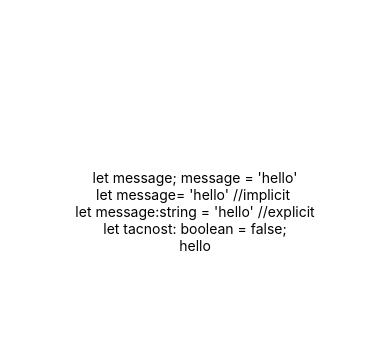
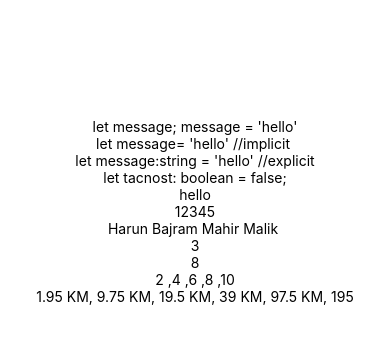
Before and after one commit to mob-dev-org/Harun_praksa, a React Native app: screen / in a window 390 px wide. Shown: the top 344 px of the page. Built offline with nearby package versions, Linux system fonts and the light colour scheme.

Commit message:
docs(merge): finish merging

```diff
--- a/App.tsx
+++ b/App.tsx
@@ -40,6 +40,13 @@ export default function App() {
             <Text>let message:string = 'hello' //explicit</Text>
             <Text>let tacnost: boolean = false;</Text>
             <Text>{message}</Text>
+            <Text>{numbers}</Text>
+            <Text>{names}</Text>
+            <Text>{numbers[2]}</Text>
+            <Text>{names.length}</Text>
+            <Text>{commaSeparator}</Text>
+            {/* <Text>{currencyBAM}</Text> */}
+            <Text>{commaSeparator2}</Text>
             <StatusBar style="dark" />
         </View>
     );
```
